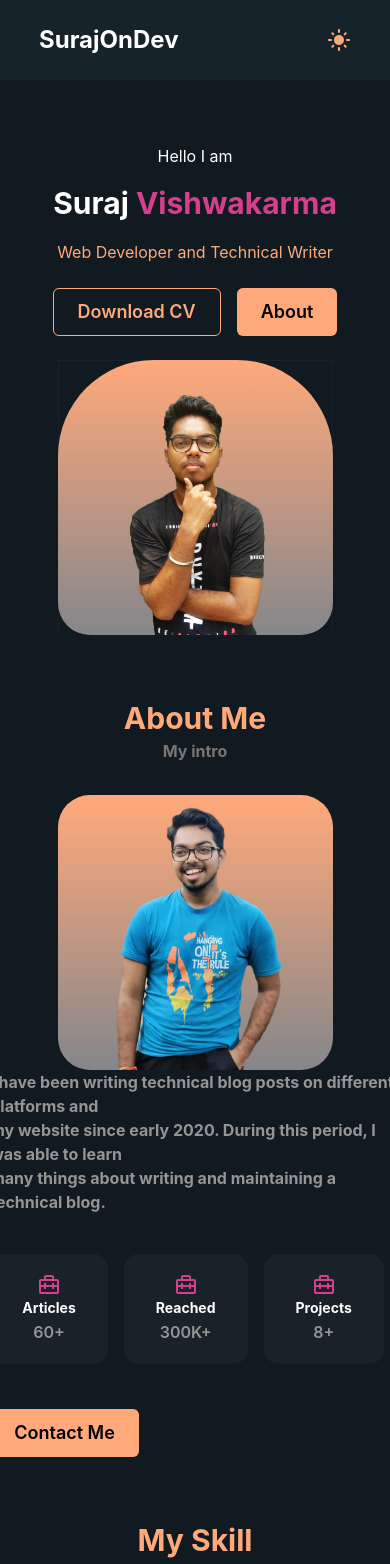
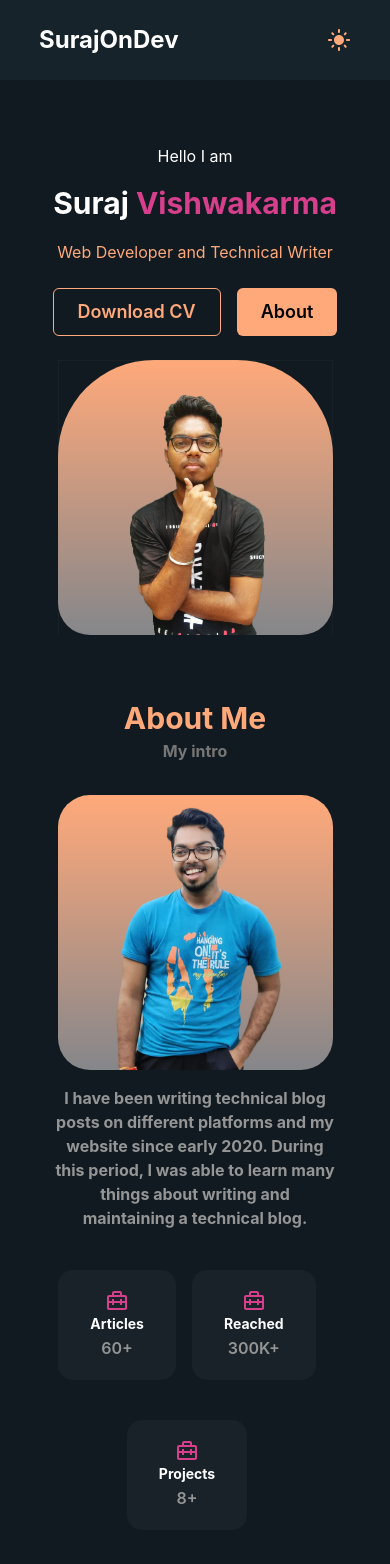
Before and after one commit to surajondev/portfolio-surajondev, a Next.js app: page / in a window 390 px wide. Shown: the top 1564 px of the page. Built offline with nearby package versions, Linux system fonts and the light colour scheme.

Commit message:
mobile friendly

```diff
--- a/components/About.js
+++ b/components/About.js
@@ -12,10 +12,10 @@ const About = () => {
                 <Box style={{borderRadius:"2em"}} w='275px' h='275px' bgGradient='linear(#FFA97A, rgba(248,242,244,0.5))'>
                     <Image alt="Suraj Vishwakarma Profile" src={intro}/>
                 </Box>
-                <div>
-                    <p style={{color:"#959595", fontWeight:"bold"}}>I have been writing technical blog posts on different platforms and </p>
-                    <p style={{color:"#959595", fontWeight:"bold"}}>my website since early 2020. During this period, I was able to learn </p>
-                    <p style={{color:"#959595", fontWeight:"bold"}}>many things about writing and maintaining a technical blog.</p>
+                <div className="aboutRight">
+                    <p style={{color:"#959595", fontWeight:"bold"}}>I have been writing technical blog posts on different platforms and
+                        my website since early 2020. During this period, I was able to learn
+                        many things about writing and maintaining a technical blog.</p>
                     <div className="aboutCardStyle">
                         <AboutCard title="Articles" subTitle="60+" icon="GrArticle"/>
                         <AboutCard title="Reached" subTitle="300K+" icon="GrShareOption"/>
--- a/data/workData.js
+++ b/data/workData.js
@@ -1,4 +1,11 @@
 export default [
+    {
+        name:"Introduction to APIs with repositories to get you started",
+        img:"https://res.cloudinary.com/practicaldev/image/fetch/s--3w3OIq9_--/c_imagga_scale,f_auto,fl_progressive,h_420,q_auto,w_1000/https://dev-to-uploads.s3.amazonaws.com/uploads/articles/x081d8dt6fjo5cvsgqfw.png",
+        tag:"Writing",
+        link:"https://updivision.com/blog/post/introduction-to-apis-and-3-repositories-to-get-you-started",
+        href:"Read More"
+    },
     {
         name:"react-tracking: Declarative tracking for React apps",
         img:"https://blog.logrocket.com/wp-content/uploads/2022/01/react-declarative-tracking.png",
--- a/styles/globals.css
+++ b/styles/globals.css
@@ -98,6 +98,10 @@ li {
   width: 100%;
 }
 
+.aboutRight {
+  width: 50%;
+}
+
 .contact {
   justify-content: space-between;
   width: 25%;
@@ -105,6 +109,7 @@ li {
 }
 
 .aboutCardContainer {
+  margin-top: 2.5em;
   background-color: #182228;
   padding: 1em 2em;
   margin-right: 1em;
@@ -117,9 +122,9 @@ li {
 }
 
 .aboutCardStyle {
-  margin-top: 2.5em;
   display: flex;
   flex-direction: row;
+  flex-wrap: wrap;
 }
 
 .skillContainer {
@@ -197,16 +202,28 @@ workAboutExtended:hover {
   .detailContainer {
     flex-direction: column;
     align-items: center;
+    justify-content: center;
+    align-items: center;
+    text-align: center;
+  }
+
+  .aboutRight {
+    width: 90%;
+    margin-top: 1em;
   }
 
   .contact {
     width: 40%;
   }
+
+  .aboutCardStyle {
+    justify-content: center;
+  }
 }
 
 @media (max-width: 600px) {
   .skillContainer {
-    width: 80%;
+    width: 100%;
   }
   li {
     display: none;
```
